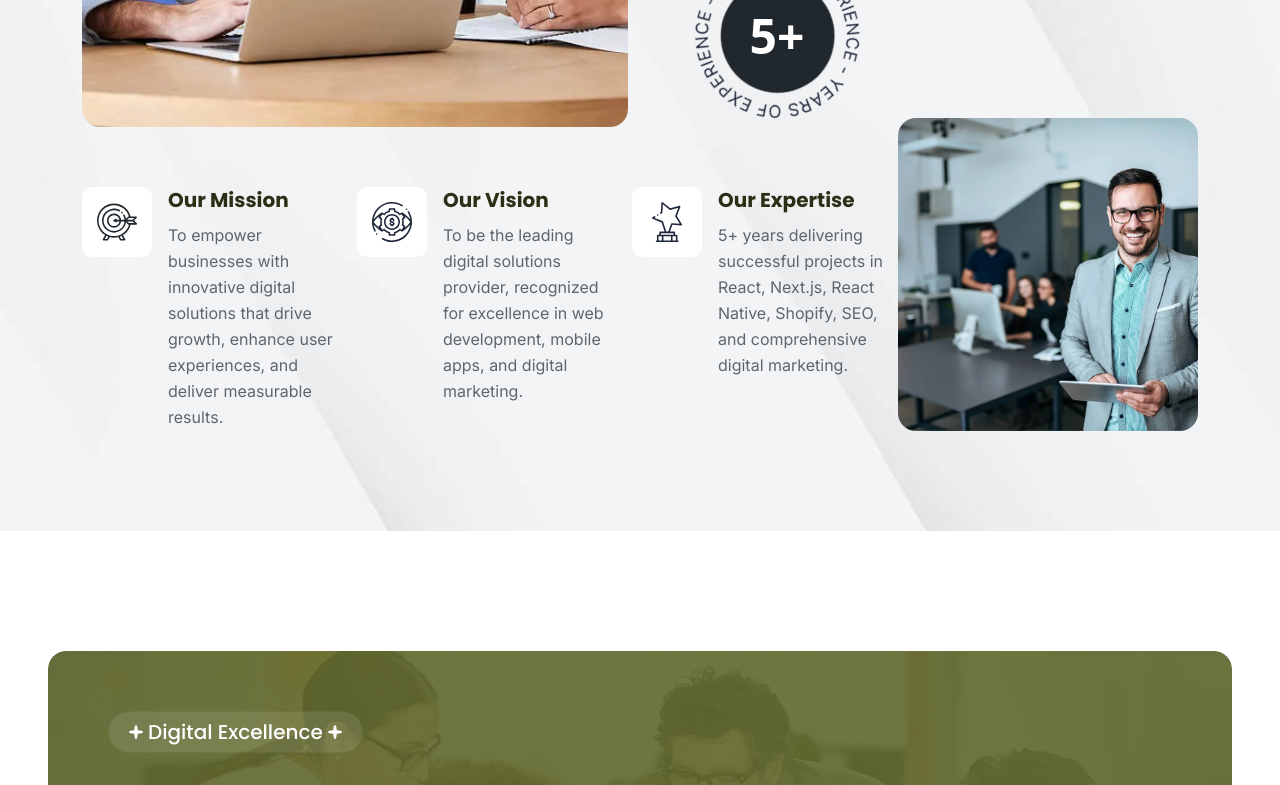
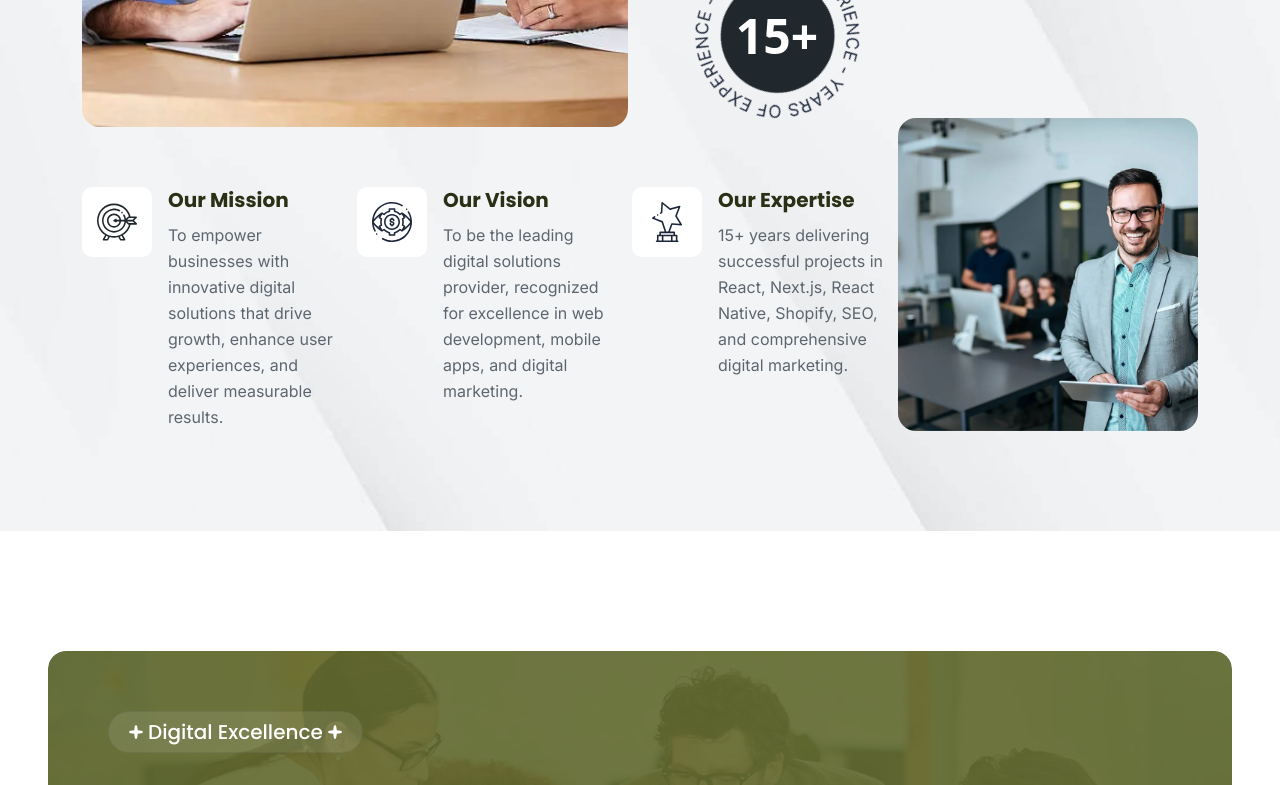
Before and after one commit to stevie1mat/arrow-website, a Next.js app: page /about-us in a window 1280 px wide. Shown: the part 2109-2894 px from the top of the page. Built offline with nearby package versions, Linux system fonts and the light colour scheme.

Commit message:
New about

```diff
--- a/data/sections/whyChooseUsGridBgData.tsx
+++ b/data/sections/whyChooseUsGridBgData.tsx
@@ -33,7 +33,7 @@ export const WhyChooseUsGridBgData: SectionProps = {
     },
     rotatingLogo: {
         logo: <Icons.ChooseRotatingLogo />,
-        text: "5+",
+        text: "15+",
     },
     promotions: [
         {
@@ -49,7 +49,7 @@ export const WhyChooseUsGridBgData: SectionProps = {
         {
             icon: <Icons.Awards />,
             title: "Our Expertise",
-            text: "5+ years delivering successful projects in React, Next.js, React Native, Shopify, SEO, and comprehensive digital marketing.",
+            text: "15+ years delivering successful projects in React, Next.js, React Native, Shopify, SEO, and comprehensive digital marketing.",
         },
     ],
     promoImage: {
--- a/data/sections/whyChooseUsGridData.tsx
+++ b/data/sections/whyChooseUsGridData.tsx
@@ -25,7 +25,7 @@ export const WhyChooseUsGridData: SectionProps = {
     },
     rotatingLogo: {
         logo: <Icons.ChooseRotatingLogo />,
-        text: "5+",
+        text: "15+",
     },
     promotions: [
         {
```
